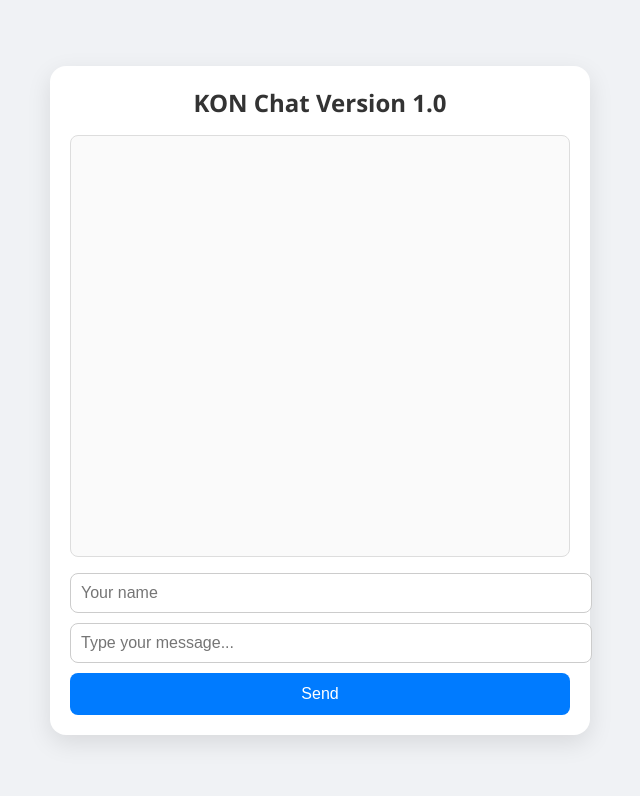
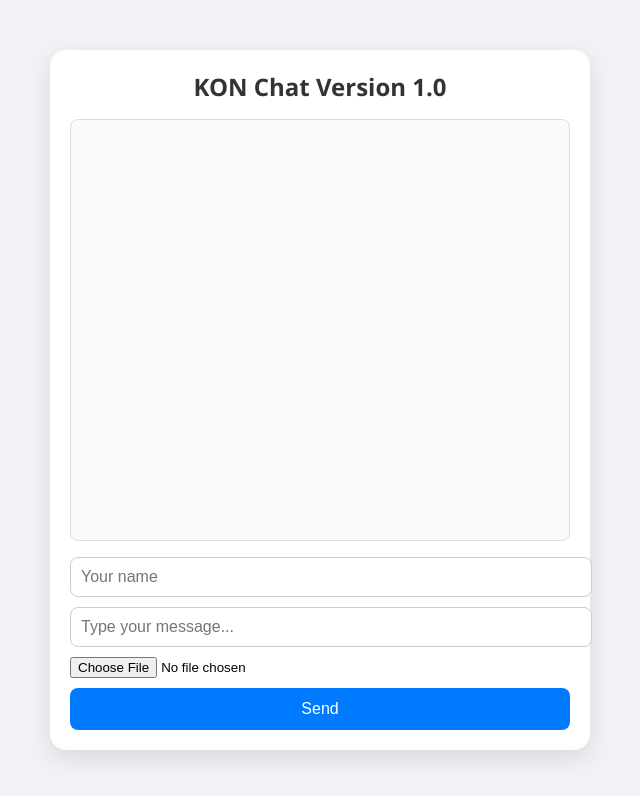
Before and after one commit to SasukeGh/chat, a website: page index.html in a window 1280 px wide. Shown: the whole page, without its empty margins (320-960 px from the left). Drawn offline with Linux system fonts and the light colour scheme; no server answers.

Commit message:
Update index.html

```diff
--- a/index.html
+++ b/index.html
@@ -14,6 +14,7 @@
     <form id="chat-form">
       <input type="text" id="sender" placeholder="Your name" required />
       <input type="text" id="message" placeholder="Type your message..." required />
+      <input type="file" id="image-upload" accept="image/*" />
       <button type="submit">Send</button>
     </form>
   </div>
```
